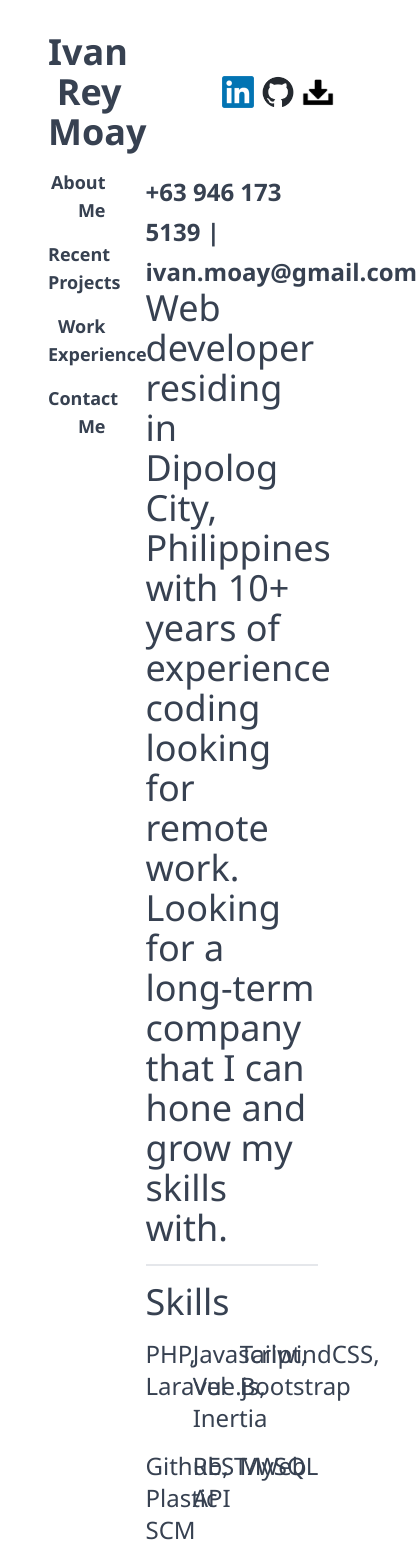
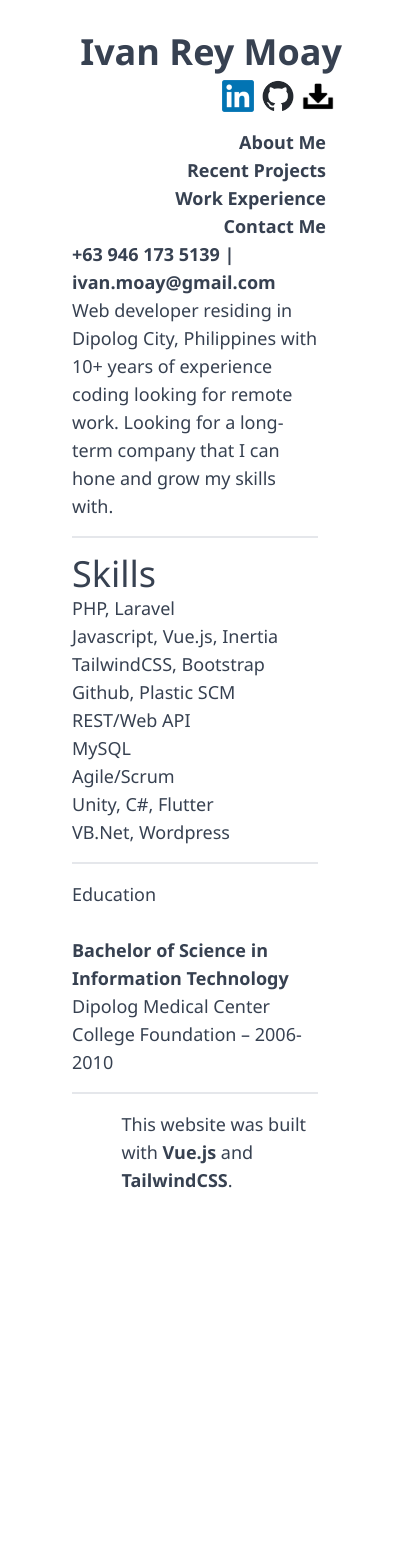
Before and after one commit to ivanmoay/ivan-portfolio, a Vue app: page / in a window 390 px wide. Shown: the top 1567 px of the page, 417 px wide, since content can reach past the window. After the commit the page ends 1194 px from the top, so only its background shows below. Built offline with nearby package versions, Linux system fonts and the light colour scheme.

Commit message:
added responsiveness

```diff
--- a/src/App.vue
+++ b/src/App.vue
@@ -1,6 +1,6 @@
 <template>
-  <div class="grid grid-cols-4 mx-12 mt-8 mb-4">
-    <div class="col-span-1 text-right">
+  <div class="md:grid grid-cols-4 mx-12 mt-8 mb-4">
+    <div class="col-span-1 text-right mb-2 md:mb-0">
       <a href="#">
         <h1 class="text-4xl font-semibold text-gray-700 hover:text-black">Ivan Rey Moay</h1>
       </a>
@@ -24,20 +24,20 @@
     </div>
   </div>
 
-  <div class="grid grid-cols-4 mx-12">
+  <div class="md:grid grid-cols-4 mx-12">
     <div class="col-span-1 text-right">
       <nav class="mr-4">
         <ul class="text-lg font-semibold">
-          <li class="mb-4">
+          <li class="md:mb-4">
             <router-link class="hover:border-b-2 border-black text-gray-700 hover:text-black" to="/">About Me</router-link>
           </li>
-          <li class="mb-4">
+          <li class="md:mb-4">
             <router-link class="hover:border-b-2 border-black text-gray-700 hover:text-black" to="/projects">Recent Projects</router-link>
           </li>
-          <li class="mb-4">
+          <li class="md:mb-4">
             <router-link class="hover:border-b-2 border-black text-gray-700 hover:text-black" to="/experience">Work Experience</router-link>
           </li>
-          <li class="mb-4">
+          <li class="md:mb-4">
             <router-link class="hover:border-b-2 border-black text-gray-700 hover:text-black" to="/contact">Contact Me</router-link>
           </li>
         </ul>
@@ -54,7 +54,7 @@
   <div class="grid grid-cols-4 mx-12">
     <div class="col-span-1 text-right"></div>
     <div class="col-span-3 flex justify-start">
-      <div class="text-gray-700 text-2xl">
+      <div class="text-gray-700 md:text-2xl text-lg">
         This website was built with <a href="https://vuejs.org/" target="_blank" class="text-gray-700 font-semibold hover:text-black hover:border-b border-black">Vue.js</a> and <a href="https://tailwindcss.com/" target="_blank" class="text-gray-700 font-semibold hover:text-black hover:border-b border-black">TailwindCSS</a>.
       </div>
     </div>
--- a/src/components/Card.vue
+++ b/src/components/Card.vue
@@ -1,6 +1,6 @@
 <template>
     <div class="border-b-2 mb-4 pb-4">
-        <div class="text-2xl text-black mb-2">{{ header }}</div>
+        <div class="md:text-2xl text-lg text-black mb-2">{{ header }}</div>
         <div class="flex space-x-2 mb-2">
             <!-- <img src="../assets/linkedIn.png" alt="linkedIn" class="w-6 h-6">
             <img src="../assets/linkedIn.png" alt="linkedIn" class="w-6 h-6">
@@ -40,7 +40,7 @@
                </div>
             </div>
         </div>
-        <div class="text-gray-700 text-2xl mb-2">{{ contentText }}</div>
+        <div class="text-gray-700 md:text-2xl text-lg mb-2">{{ contentText }}</div>
         <div class="flex space-x-2 justify-center mb-2">
             <a :href="mGitHub" target="_blank">
                 <img src="../assets/github-mark/github-mark.png" alt="linkedIn" class="w-8 h-8">
--- a/src/components/WorkExpCard.vue
+++ b/src/components/WorkExpCard.vue
@@ -1,8 +1,8 @@
 <template>
     <div class="border-b-2 mb-4 pb-4">
-        <div class="text-2xl text-black mb-2">{{ header }}</div>
-        <div class="text-gray-700 text-2xl mb-2 underline">{{ subText }}</div>
-        <div class="text-gray-700 text-2xl mb-2">{{ contentText }}</div>
+        <div class="md:text-2xl text-lg text-black mb-2">{{ header }}</div>
+        <div class="text-gray-700 md:text-2xl text-lg mb-2 underline">{{ subText }}</div>
+        <div class="text-gray-700 md:text-2xl text-lg mb-2">{{ contentText }}</div>
     </div>
 </template>
 
--- a/src/views/ContactView.vue
+++ b/src/views/ContactView.vue
@@ -1,5 +1,5 @@
 <template>
-    <div class="px-6 text-gray-700 text-2xl container">
+    <div class="px-6 text-gray-700 md:text-2xl text-lg container">
         <div class="flex flex-col items-center border-b-2 mb-4 pb-4">
             <div class="flex items-center">
                 <svg xmlns="http://www.w3.org/2000/svg" fill="none" viewBox="0 0 24 24" stroke-width="1.5" stroke="currentColor" class="w-6 h-6">
--- a/src/views/ResumeView.vue
+++ b/src/views/ResumeView.vue
@@ -1,11 +1,11 @@
 <template>
-    <div class="px-6 text-gray-700 text-4xl">
-        <span class="font-bold text-2xl">+63 946 173 5139 | ivan.moay@gmail.com</span><br />
+    <div class="px-6 text-gray-700 md:text-4xl text-lg">
+        <span class="font-bold md:text-2xl text-lg">+63 946 173 5139 | ivan.moay@gmail.com</span><br />
         <p class="border-b-2 mb-4 pb-4">
             Web developer residing in Dipolog City, Philippines with 10+ years of experience coding looking for
             remote work. Looking for a long-term company that I can hone and grow my skills with.
         </p>
-        <div class="grid grid-cols-4 gap-4 text-2xl border-b-2 mb-4 pb-4">
+        <div class="md:grid grid-cols-4 gap-4 md:text-2xl text-lg border-b-2 mb-4 pb-4">
             <div class="col-span-4 text-4xl">Skills</div>
             <div>PHP, Laravel</div>
             <div>Javascript, Vue.js, Inertia</div>
@@ -23,8 +23,8 @@
         </p>     -->
         <p class="border-b-2 mb-4 pb-4">
             Education <br /><br />
-            <span class="font-bold text-2xl">Bachelor of Science in Information Technology</span><br />
-            <span class="text-2xl">Dipolog Medical Center College Foundation – 2006-2010</span> <br />
+            <span class="font-bold md:text-2xl text-lg">Bachelor of Science in Information Technology</span><br />
+            <span class="md:text-2xl text-lg">Dipolog Medical Center College Foundation – 2006-2010</span> <br />
         </p>
     </div>
 </template>
```
